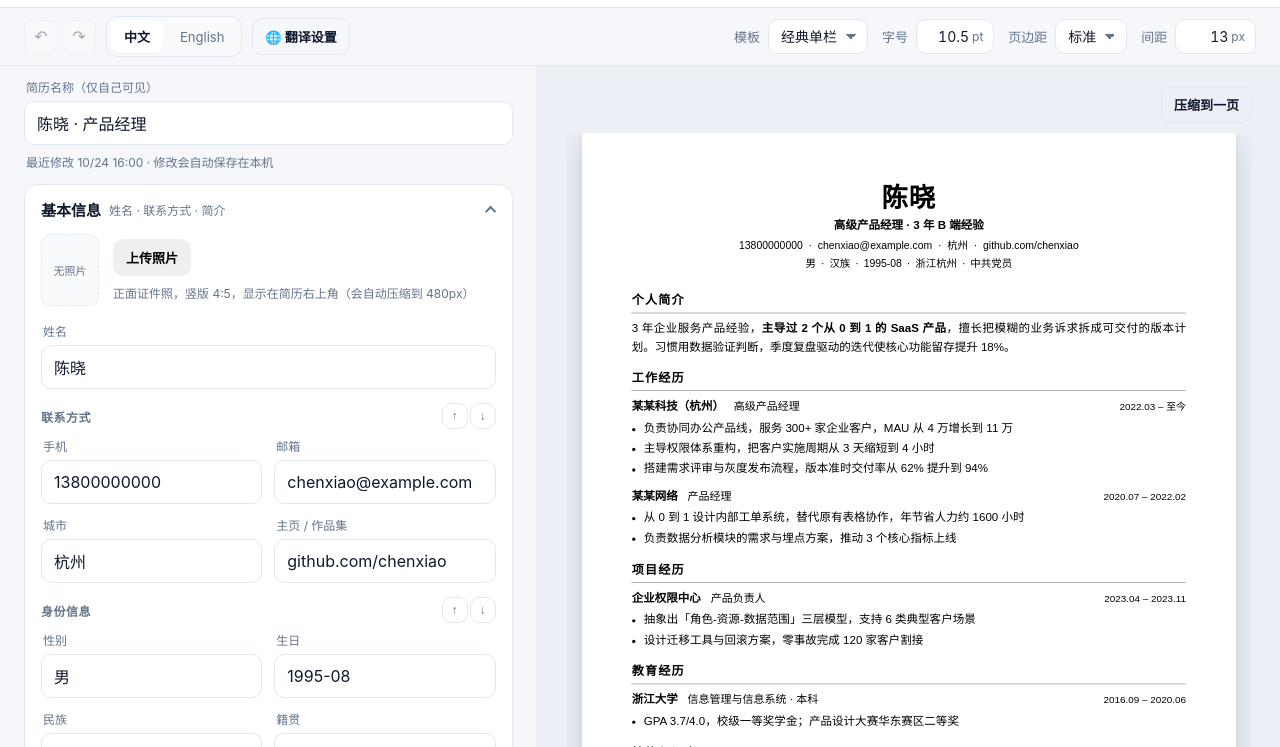
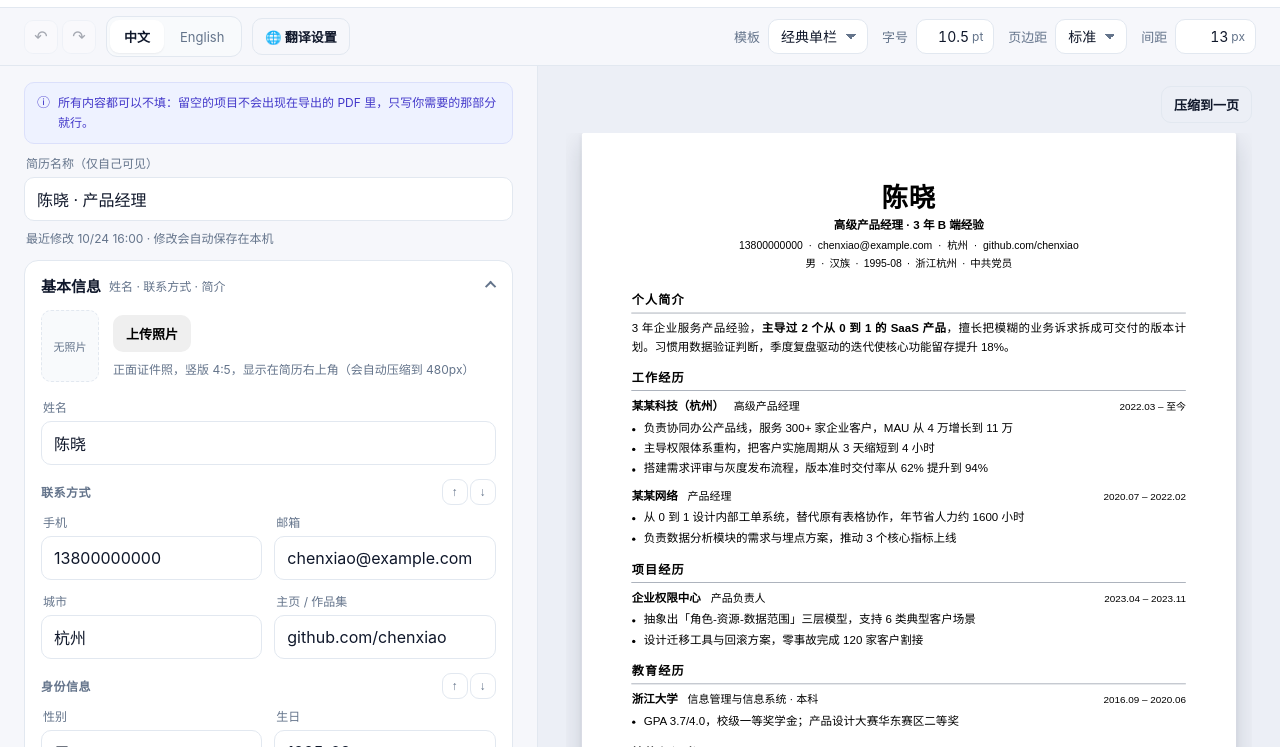
Before and after one commit to merely-j/resume-studio, a website: page index.html in a window 1280 px wide. Shown: the part 53-800 px from the top of the page. Drawn offline with Linux system fonts and the light colour scheme.

Commit message:
feat: 编辑区顶部说明所有内容可不填，留空不出现在 PDF

```diff
--- a/css/app.css
+++ b/css/app.css
@@ -1065,6 +1065,27 @@ body {
   margin-bottom: 0;
 }
 
+/* 编辑区顶部的一句说明：字段都是可选的 */
+.optional-hint {
+  display: flex;
+  align-items: flex-start;
+  gap: 8px;
+  margin: 4px 0 10px;
+  padding: 10px 12px;
+  background: var(--accent-soft);
+  border: 1px solid #dbe0fb;
+  border-radius: 10px;
+  font-size: 12px;
+  line-height: 1.65;
+  color: #4338ca;
+}
+
+.optional-hint-icon {
+  flex: none;
+  font-size: 13px;
+  line-height: 1.5;
+}
+
 /* 弹窗里每条设置之间的间距 */
 .sheet-body .field {
   margin-bottom: 12px;
--- a/js/editor.js
+++ b/js/editor.js
@@ -858,17 +858,23 @@
     });
   }
 
+  /** 顶部的一句说明：所有字段都是可选的，留空就不会出现在 PDF 里 */
+  const optionalHint = (lang) =>
+    lang === 'en'
+      ? `<p class="optional-hint"><span class="optional-hint-icon" aria-hidden="true">ⓘ</span>Everything is optional — anything you leave blank simply won't appear in the exported PDF. Fill in only what you need.</p>`
+      : `<p class="optional-hint"><span class="optional-hint-icon" aria-hidden="true">ⓘ</span>所有内容都可以不填：留空的项目不会出现在导出的 PDF 里，只写你需要的那部分就行。</p>`;
+
   function renderEditor(root, resume, lang) {
     const customs = resume.customSections || [];
     if (lang === 'en') {
-      root.innerHTML = [titleCard(resume), enBasicsCard(resume)]
+      root.innerHTML = [optionalHint(lang), titleCard(resume), enBasicsCard(resume)]
         .concat(ITEM_SECTIONS.map((meta) => enListCard(resume, meta)))
         .concat([enSkillsCard(resume)])
         .concat(customs.map((custom) => enCustomCard(resume, custom)))
         .join('');
       return;
     }
-    const html = [titleCard(resume), basicsCard(resume), orderCard(resume)]
+    const html = [optionalHint(lang), titleCard(resume), basicsCard(resume), orderCard(resume)]
       .concat(ITEM_SECTIONS.map((meta) => listCard(resume, meta)))
       .concat([skillsCard(resume)])
       .concat(customs.map((custom) => customCard(resume, custom)))
--- a/sw.js
+++ b/sw.js
@@ -7,7 +7,7 @@
  * 改完代码要让用户看到更新，把 CACHE 名字加个版本号即可（必要时引导刷新）。
  */
 
-const CACHE = 'resume-app-v0.3.3';
+const CACHE = 'resume-app-v0.3.4';
 
 const ASSETS = [
   './',
```
Also changed, not shown: tests/e2e.mjs (+15 -0 lines), shots/optional-hint-phone.png (added), shots/optional-hint.png (added).
